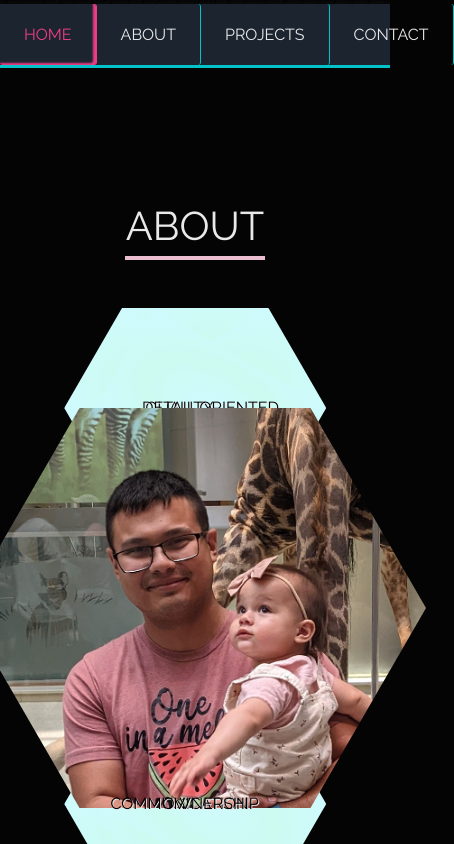
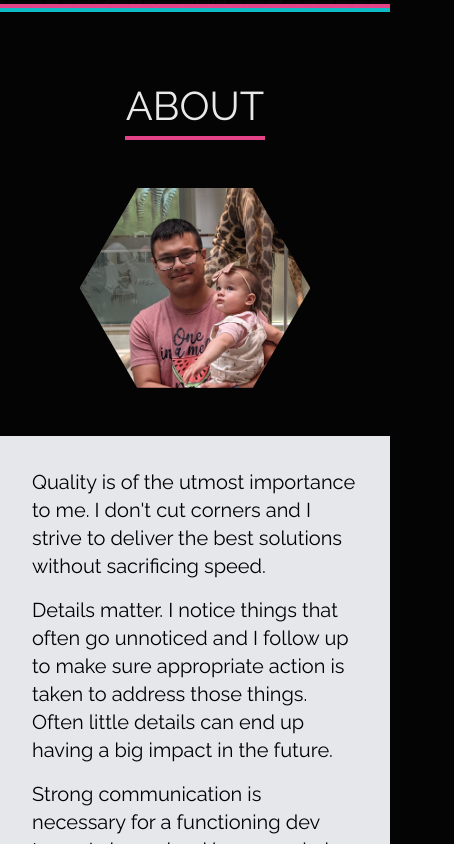
Before and after one commit to lcruz4/luiscruzgmu, a Next.js app: page / in a window 390 px wide. Shown: the part 840-1684 px from the top of the page, 454 px wide, since content can reach past the window. Built offline with nearby package versions, Linux system fonts and the light colour scheme.

Commit message:
mobile styling

```diff
--- a/components/about/About.tsx
+++ b/components/about/About.tsx
@@ -2,20 +2,17 @@ import styled from '@emotion/styled';
 import FlexContainer from '../common/FlexContainer';
 import AboutMain from './AboutMain';
 import AboutDescription from './AboutDescription';
-import { useInView } from 'react-intersection-observer';
-import { useEffect } from 'react';
-import useNavStore from '../../store/navStore';
 import { NavItems } from '../../types';
 import useNavIntersection from '../../hooks/useNavIntersection';
 
 const Underline = styled.div`
   width: 140px;
   height: 4px;
-  background-color: ${({ theme }) => theme.colors.white};
+  background-color: ${({ theme }) => theme.colors.spicy};
 
   @keyframes glow {
-    from { background-color: ${({ theme }) => theme.colors.white}; }
-    to { background-color: ${({ theme }) => theme.colors.halfSpicy}; }
+    from { background-color: ${({ theme }) => theme.colors.spicy}; }
+    to { background-color: ${({ theme }) => theme.colors.coolRanch}; }
   }
   animation: glow 1.5s infinite alternate;
 `;
--- a/components/about/AboutDescription.tsx
+++ b/components/about/AboutDescription.tsx
@@ -1,48 +1,33 @@
-import styled from '@emotion/styled';
 import FlexContainer from '../common/FlexContainer';
 
-
-const DescriptionContainer = styled(FlexContainer)(({ theme }) => `
-width: 100vw;
-background: ${theme.colors.white};
-color: ${theme.colors.black};
-`);
-
-const Description = styled.div`
-font-size: 1.25rem;
-margin: 100px;
-
-li {
-  margin-bottom: 10px;
-}
-`;
+const Li = (props) => <li className='mb-4' {...props}>{props.children}</li>;
 
 const AboutDescription = () => (
-  <DescriptionContainer fullWidth>
-    <Description>
+  <FlexContainer fullWidth className='w-screen bg-white text-black'>
+    <div className='text-xl m-24 max-desktop:m-16 max-mini:m-8'>
       <ul>
-        <li>
+        <Li>
           Quality is of the utmost importance to me. I don't cut corners and I strive to
           deliver the best solutions without sacrificing speed.
-        </li>
-        <li>
+        </Li>
+        <Li>
           Details matter. I notice things that often go unnoticed and I follow up to make sure
           appropriate action is taken to address those things. Often little details can end up
           having a big impact in the future.
-        </li>
-        <li>
+        </Li>
+        <Li>
           Strong communication is necessary for a functioning dev team. I always lead by
           example by fostering great communication within my team, and between teams as well.
           It's important that all team members feel psychological safety in order to share
           their ideas and arrive at the best solution.
-        </li>
-        <li>
+        </Li>
+        <Li>
           I take great pride in taking ownership of my work. I see through all of my projects
           until deployment and post deployment maintenance.
-        </li>
+        </Li>
       </ul>
-    </Description>
-  </DescriptionContainer>
+    </div>
+  </FlexContainer>
 );
 
 export default AboutDescription;
--- a/components/about/AboutMain.tsx
+++ b/components/about/AboutMain.tsx
@@ -1,8 +1,8 @@
-import { useState } from 'react';
 import FlexContainer from '../common/FlexContainer';
 import FlexItem from '../common/FlexItem';
 import { useInView } from 'react-intersection-observer';
 import styled from '@emotion/styled';
+import { DesktopOnly } from '../common/ResponsiveWrappers';
 
 const AboutMainContainer = styled.div`
   width: 100%;
@@ -17,7 +17,8 @@ const AboutMain = () => {
   return (
     <AboutMainContainer ref={ref}>
       <FlexContainer className='my-12 mx-0' flexDirection='column' alignItems='center' fullWidth>
-        <FlexContainer className='relative h-200 my-0 mx-100 first-of-type:mb-100 last-of-type:mt-100' fullWidth>
+        <DesktopOnly>
+          <FlexContainer className='relative h-200 my-0 mx-24 mb-24' fullWidth>
             <div className={[
               'transition-all',
               'duration-1000',
@@ -74,19 +75,20 @@ const AboutMain = () => {
               </div>
             </div>
           </FlexContainer>
-        <div className='relative h-400 w-[calc(461.875px)] -my-200 mx-0 overflow-hidden'>
-          <div className='absolute h-800 -top-1/2 left-[calc(61.875px/2)] overflow-hidden rotate-30'>
-            <div className='h-800 w-400 overflow-hidden -rotate-60'>
+        </DesktopOnly>
+        <div className='relative mini:h-400 h-200 mini:w-[calc(461.875px)] w-[calc(461.875px/2)] desktop:-my-200 mx-0 overflow-hidden'>
+          <div className='absolute mini:h-800 h-400 -top-1/2 mini:left-[calc(61.875px/2)] left-[calc(61.875px/4)] overflow-hidden rotate-30'>
+            <div className='mini:h-800 h-400 mini:w-400 w-200 overflow-hidden -rotate-60'>
                 <img
                   className={[
                     'absolute',
                     'max-w-[unset]',
                     'top-1/4',
                     // edge width. point to point - 400
-                    '-left-[calc(61.875px/2)]',
-                    'h-400',
+                    'mini:-left-[calc(61.875px/2)] -left-[calc(61.875px/4)]',
+                    'mini:h-400 h-200',
                     // 400 / sin(60) to calculate hex point to point width
-                    'w-[calc(461.875px)]',
+                    'mini:w-[calc(461.875px)] w-[calc(461.875px/2)]',
                     'object-cover',
                     'rotate-30',
                   ].join(' ')}
@@ -95,7 +97,8 @@ const AboutMain = () => {
             </div>
           </div>
         </div>
-        <FlexContainer className='relative h-200 my-0 mx-24 first-of-type:mb-24 last-of-type:mt-24' fullWidth>
+        <DesktopOnly>
+          <FlexContainer className='relative h-200 my-0 mx-24 mt-24' fullWidth>
             <div className={[
               'transition-all',
               'duration-1000',
@@ -152,6 +155,7 @@ const AboutMain = () => {
               </div>
             </div>
           </FlexContainer>
+        </DesktopOnly>
       </FlexContainer>
     </AboutMainContainer>
   );
--- /dev/null
+++ b/components/common/ResponsiveWrappers.tsx
@@ -0,0 +1,39 @@
+import styled from '@emotion/styled';
+
+/**
+ * This helper wrapper will hide the first element on mobile and the
+ * last element on desktop.
+ * @returns {React.FC} Wrapper
+ */
+export const DesktopMobileSwitch = styled.div`
+  display: contents;
+
+  &> :first-child {
+    @media (max-width: 849px) {
+      display: none;
+    }
+  }
+  &> :last-child {
+    @media (min-width: 850px) {
+      display: none;
+    }
+  }
+`;
+
+export const DesktopOnly = styled.div`
+  display: contents;
+
+  @media (max-width: 849px) {
+    display: none;
+  }
+`;
+
+export const MobileOnly = styled.div`
+  display: contents;
+
+  @media (min-width: 850px) {
+    display: none;
+  }
+`;
+
+export default DesktopMobileSwitch;
--- a/components/index.ts
+++ b/components/index.ts
@@ -1,3 +1,4 @@
+export * from './common/ResponsiveWrappers';
 export * from './common/FlexContainer';
 export * from './common/Layout';
 export * from './common/NavBar';
--- a/pages/index.tsx
+++ b/pages/index.tsx
@@ -1,10 +1,11 @@
 import Head from 'next/head'
 import styled from '@emotion/styled';
 import { NavItems } from '../types';
-import { HomeHero, NavBar, About, Projects, Contact, FlexContainer } from '../components'
+import { HomeHero, NavBar, About, Projects, Contact, FlexContainer, DesktopMobileSwitch } from '../components'
 
 const Title = styled.h1`
   text-align: center;
+  margin: 2rem;
 `;
 
 const Highlight = styled.span`
@@ -12,10 +13,36 @@ const Highlight = styled.span`
 `;
 
 const StylishLayout = styled(FlexContainer)`
-  margin: ${({ theme }) => theme.rems[400]};
+  margin: 0 2rem;
+  @media (min-width: 450px) {
+    margin: 0 4rem;
+  }
+  @media (min-width: 1024px) {
+    margin: 0 6rem;
+  }
 
   &> div {
     margin: 64px 0;
+  }
+`;
+
+const Underline = styled.div`
+  width: 100%;
+  height: 4px;
+  background-color: ${({ theme }) => theme.colors.spicy};
+
+  @keyframes glow {
+    from { background-color: ${({ theme }) => theme.colors.spicy}; }
+    to { background-color: ${({ theme }) => theme.colors.coolRanch}; }
+  }
+  @keyframes reverseGlow {
+    from { background-color: ${({ theme }) => theme.colors.coolRanch}; }
+    to { background-color: ${({ theme }) => theme.colors.spicy}; }
+  }
+  animation: glow 1.5s infinite alternate;
+  &:last-child {
+    background-color: ${({ theme }) => theme.colors.coolRanch};
+    animation: reverseGlow 1.5s infinite alternate;
   }
 `;
 
@@ -32,7 +59,13 @@ export default function Home() {
           Hello 👋, I'm <Highlight>Luis Cruz</Highlight>!<br/>A full stack software engineer.
         </Title>
       </HomeHero>
-      <NavBar items={Object.values(NavItems)} />
+      <DesktopMobileSwitch>
+        <NavBar items={Object.values(NavItems)} />
+        <div>
+          <Underline />
+          <Underline />
+        </div>
+      </DesktopMobileSwitch>
       <StylishLayout justifyContent='center' flexDirection='column'>
         <About />
         <Projects />
--- a/tailwind.config.js
+++ b/tailwind.config.js
@@ -7,6 +7,10 @@ module.exports = {
     "./components/**/*.{js,ts,jsx,tsx}",
   ],
   theme: {
+    screens: {
+      'mini': '450px',
+      'desktop': '850px',
+    },
     extend: {
       backgroundImage: {
         'gradient-radial': 'radial-gradient(var(--tw-gradient-stops))'
--- a/themes/index.ts
+++ b/themes/index.ts
@@ -9,6 +9,7 @@ const theme: BaseTheme = {
     primary: '#04c2c9', // cyanL
     spicy: '#ec3e85', // pink-500
     halfSpicy: '#ea93b7', // rose-300?
+    coolRanch: '#04c2c9', // cyanL
     primaryBackground: '#1b242f', // gray-800
   },
   breakpoints: {
--- a/types/index.ts
+++ b/types/index.ts
@@ -13,6 +13,7 @@ export interface BaseTheme {
     primary: string;
     spicy: string;
     halfSpicy: string;
+    coolRanch: string;
     primaryBackground: string;
   },
   breakpoints: {
```
Also changed, not shown: 1 other file (tests, documents, lock files or other folders). Lines whose indentation alone changed are shown as unchanged.
